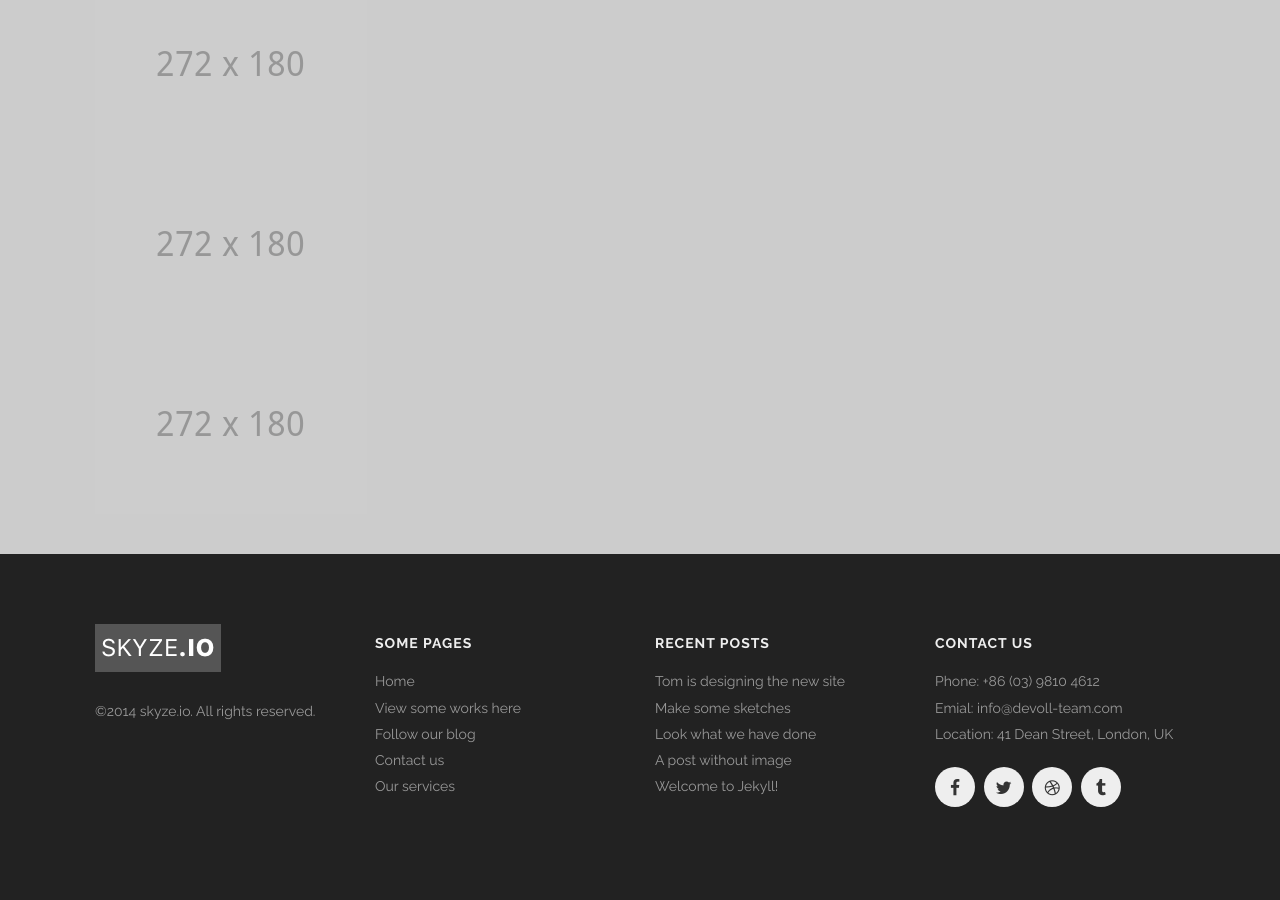
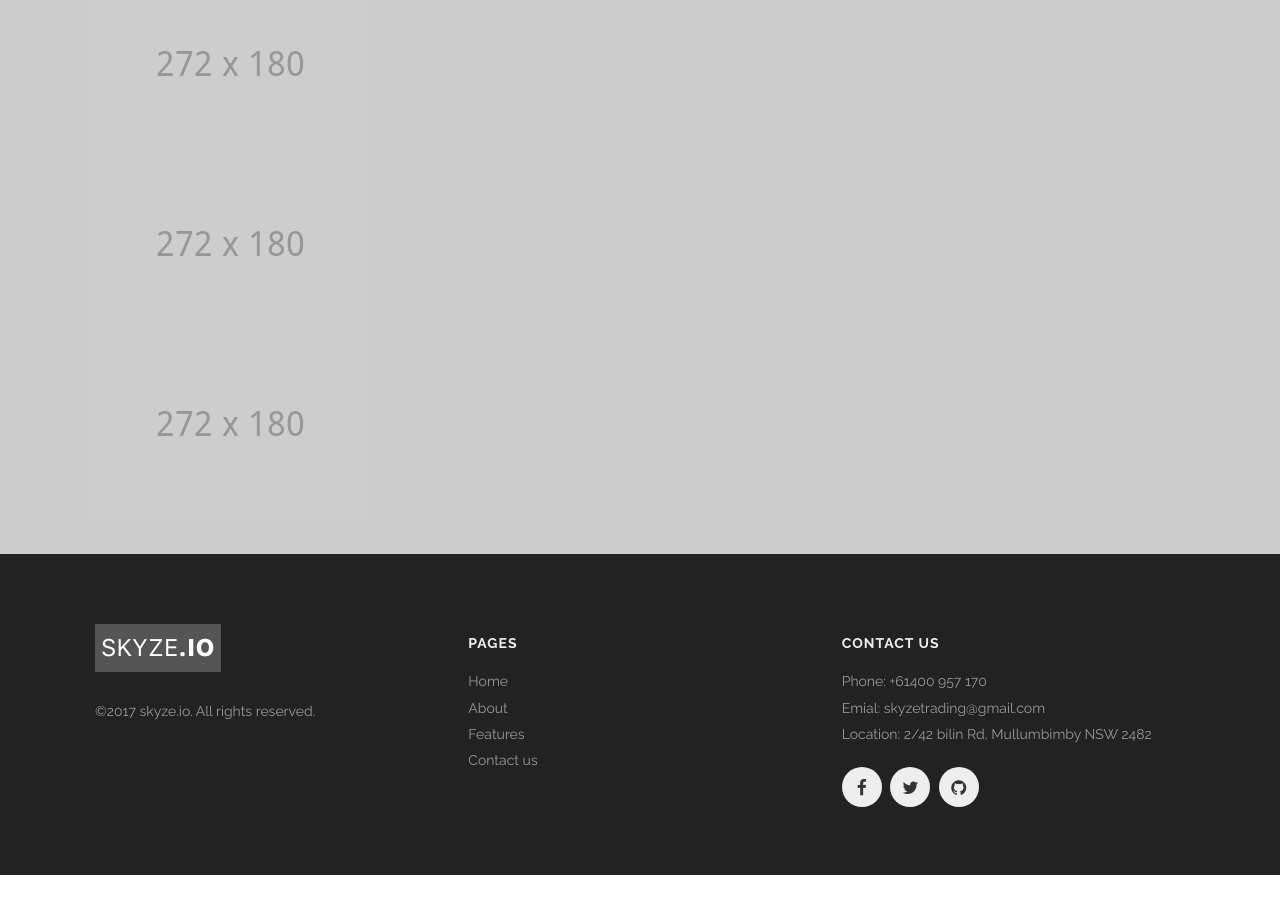
Before and after one commit to SkyzeTrading/skypze_www, a Jekyll site: the page built from index.html, in a window 1280 px wide and 900 px high, scrolled down 5645 px. Built offline with Jekyll 4.4.1, drawn with Linux system fonts in a browser that asks for light colours; after the commit the page ends 6520 px from its top, so only the background shows below that.

Commit message:
Customered footer

```diff
--- a/_includes/footer.html
+++ b/_includes/footer.html
@@ -1,72 +1,61 @@
 <div id='footer'>
   <div class='three spacing'></div>
   <div class='row'>
-    <div class='large-3 medium-3 columns'>
+    <div class='large-4 medium-4 columns'>
       <h1>
         <a href='index.html'>
           <img alt="" src="{{site.url}}/images/logo-grey.png" />
         </a>
       </h1>
-      <p>©2014 {{site.title}}. All rights reserved.</p>
+      <p>©2017 {{site.title}}. All rights reserved.</p>
       <div class='spacing'></div>
       <div class='spacing'></div>
     </div>
-    <div class='large-3 medium-3 columns'>
+    <div class='large-4 medium-4 columns'>
       <div class='spacing'></div>
       <div class='links'>
-        <h4>Some pages</h4>
+        <h4>Pages</h4>
         <ul>
           <li><a href="index.html">Home</a></li>
-          <li><a href="portfolio.html">View some works here</a></li>
-          <li><a href="blog.html">Follow our blog</a></li>
+          <li><a href="about.html">About</a></li>
+          <!-- <li><a href="portfolio.html">View some works here</a></li> -->
+          <!-- <li><a href="blog.html">Follow our blog</a></li> -->
+          <li><a href="features.html">Features</a></li>
           <li><a href="contact.html">Contact us</a></li>
-          <li><a href="services.html">Our services</a></li>
         </ul>
       </div>
       <div class='spacing'></div>
     </div>
-    <div class='large-3 medium-3 columns'>
-      <div class='spacing'></div>
-      <div class='links'>
-        <h4>Recent posts</h4>
-        <ul>
-          {% for post in site.posts %}
-            <li><a href="{{post.url}}">{{post.title}}</a></li>
-          {% endfor %}
-        </ul>
-      </div>
-      <div class='spacing'></div>
-    </div>
-    <div class='large-3 medium-3 columns'>
+    <div class='large-4 medium-4 columns'>
       <div class='spacing'></div>
       <h4>Contact us</h4>
       <ul>
-        <li>Phone: +86 (03) 9810 4612</li>
-        <li>Emial: info@devoll-team.com</li>
-        <li>Location: 41 Dean Street, London, UK</li>
+        <li>Phone: {{ site.phone }}</li>
+        <li>Emial: {{ site.email }} </li>
+        <li>Location: {{ site.address }}</li>
       </ul>
       <div class='spacing'></div>
       <ul class='socials'>
         <li>
-          <a href='http://facebook.com'>
+          <a href='http://facebook.com/{{ site.facebook_username }}'>
             <i class='fa fa-facebook'></i>
           </a>
         </li>
         <li>
-          <a href='http://twitter.com'>
+          <a href='http://twitter.com/{{ site.twitter_username }}'>
             <i class='fa fa-twitter'></i>
           </a>
         </li>
         <li>
-          <a href='http://dribbble.com'>
-            <i class='fa fa-dribbble'></i>
+          <a href='http://github.com/{{ site.github_username }}'>
+            <i class='fa fa-github'></i>
           </a>
         </li>
-        <li>
+        <!-- <li>
           <a href='http://tumblr.com'>
             <i class='fa fa-tumblr'></i>
           </a>
-        </li>
+        </li> -->
       </ul>
       <div class='spacing'></div>
     </div>
```
